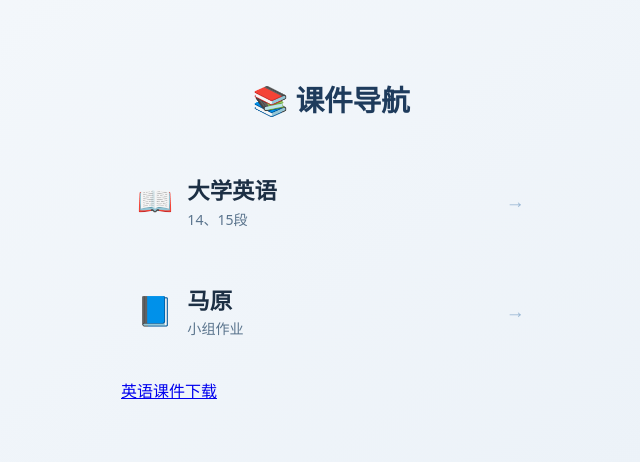
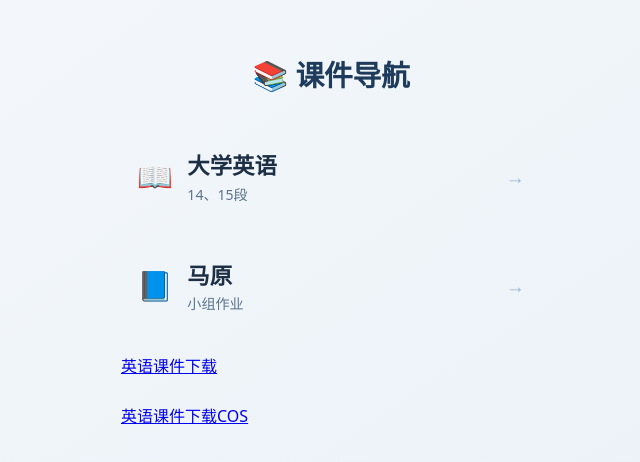
Before and after one commit to biolmz/PPT, a plain HTML site: page index.html in a window 1280 px wide. Shown: the part 160-622 px from the top of the page, without its empty margins (309-949 px from the left). Drawn offline with Linux system fonts and the light colour scheme.

Commit message:
Update index.html

```diff
--- a/index.html
+++ b/index.html
@@ -106,6 +106,8 @@
     </a>
 
     <a href="http://47.104.107.67:3000/s/3b23576d4f69d44d3be8df469f16fd07" >英语课件下载</a>
+    <a href="https://lmz-1375687844.cos.ap-nanjing.myqcloud.com/english.rar" >英语课件下载COS</a>
+
   </div>
 </body>
 </html>
```
